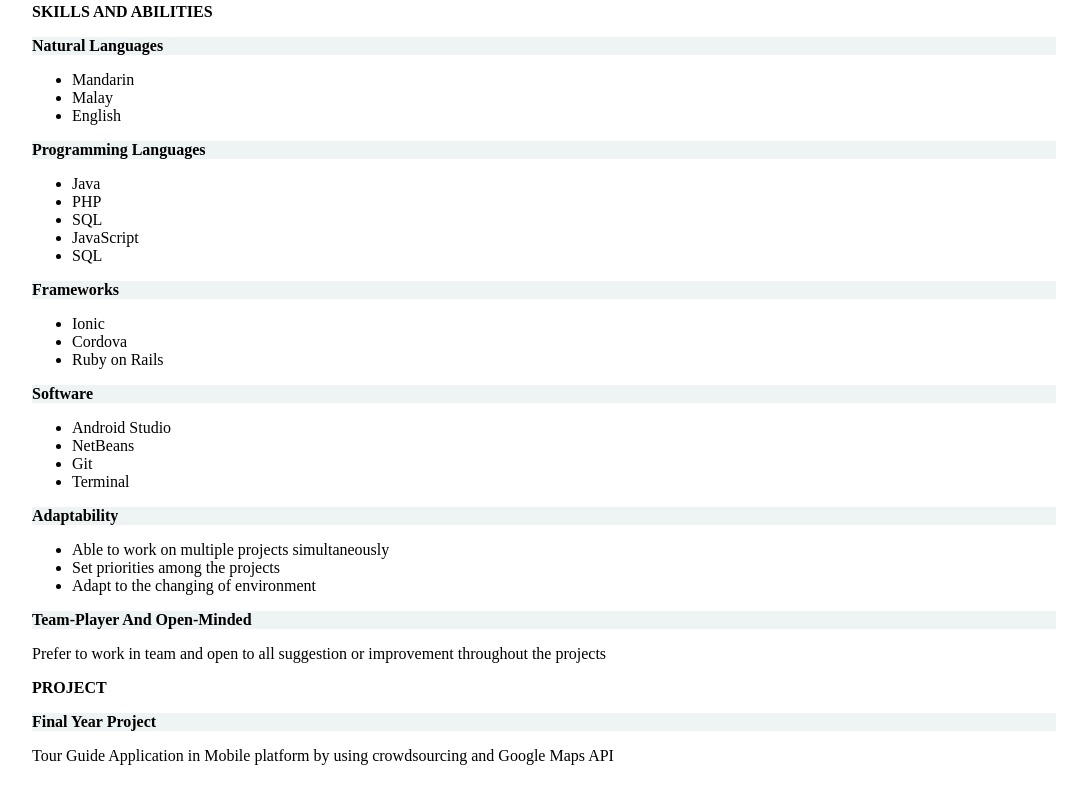
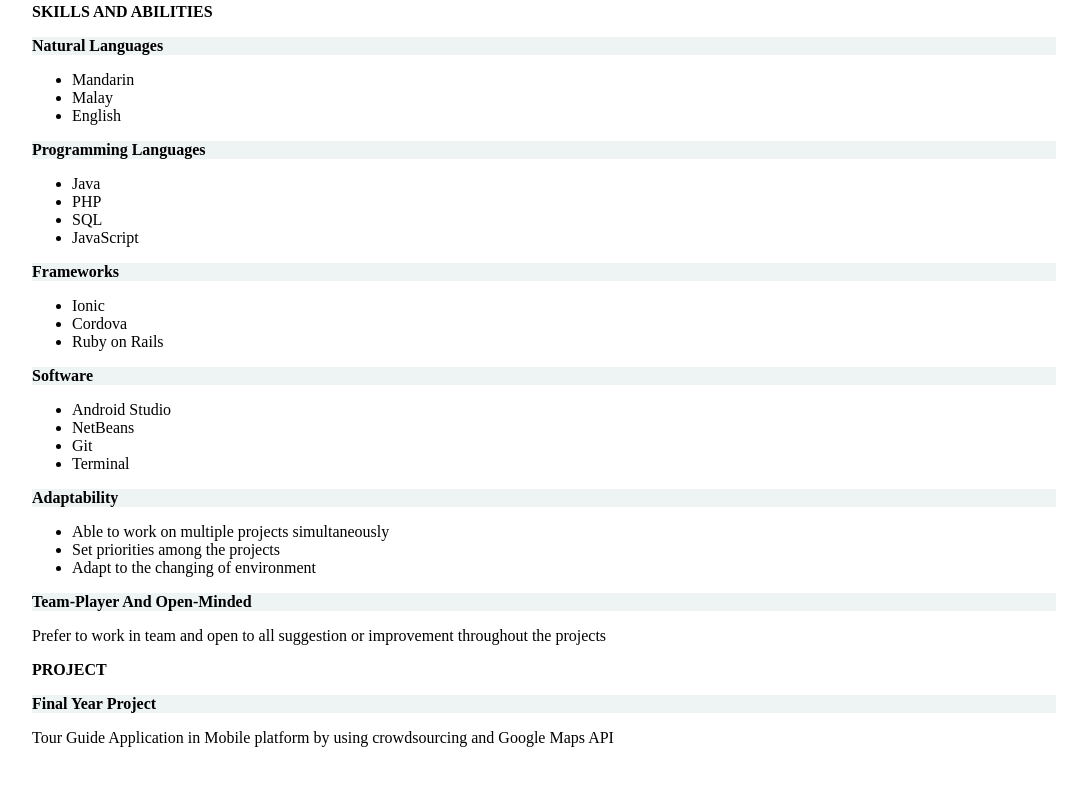
Before and after one commit to yeong0809/yeong0809.github.io, a plain HTML site: page index.html in a window 1280 px wide. Shown: the part 769-1572 px from the top of the page, without its empty margins (96-1183 px from the left). Drawn offline with Linux system fonts and the light colour scheme.

Commit message:
Update index.html

```diff
--- a/index.html
+++ b/index.html
@@ -59,7 +59,6 @@
 				<li>PHP</li>
 				<li>SQL</li>
 				<li>JavaScript</li>
-				<li>SQL</li>
 			</ul>
 			<p class="header">Frameworks</p>
 			<ul>
```
